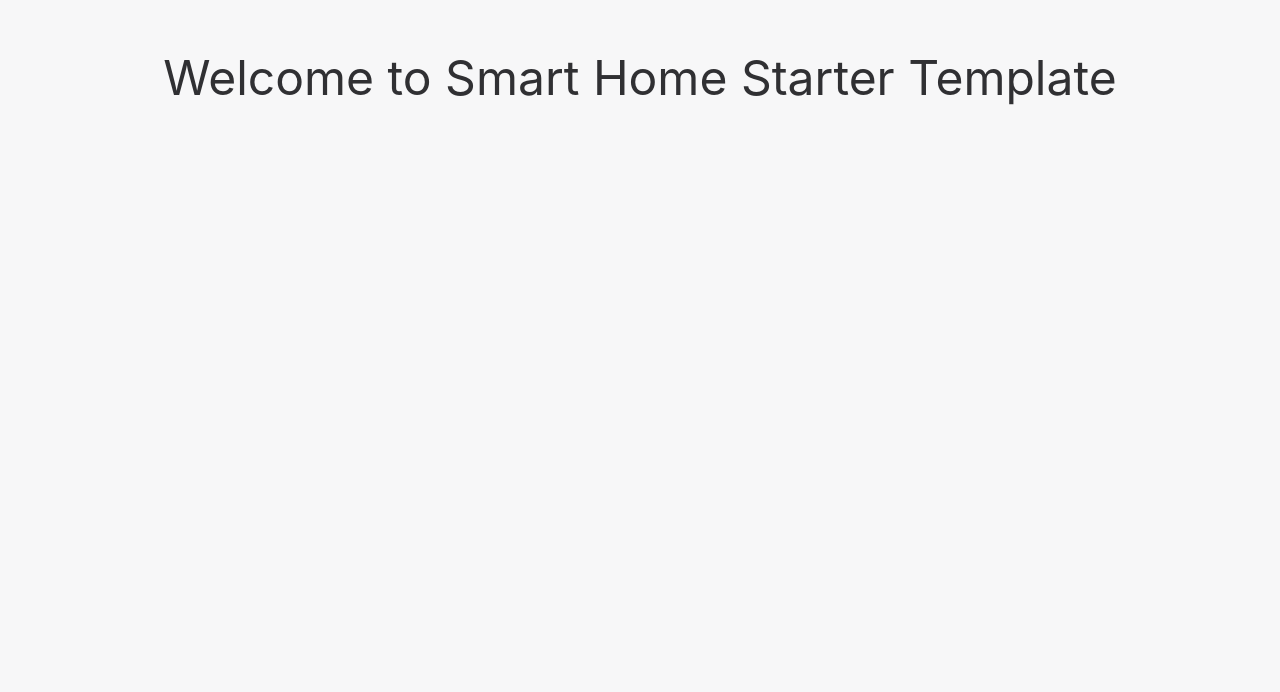
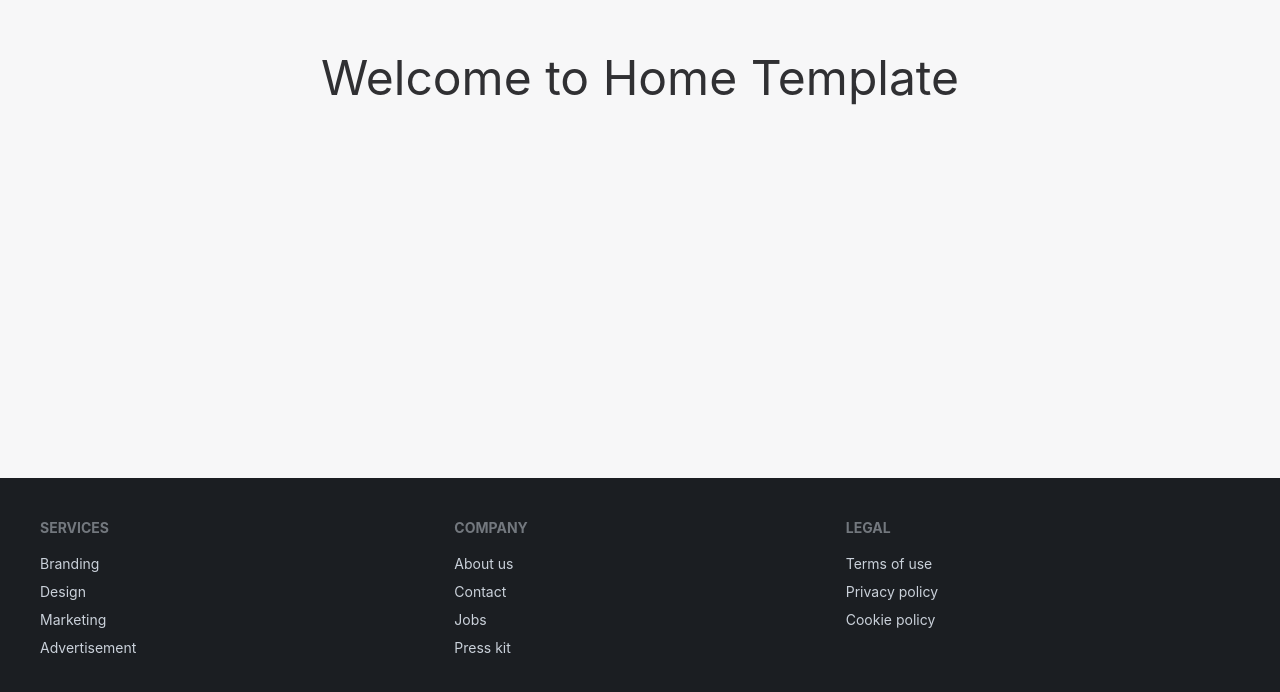
Before and after one commit to arefinnuman/rapid-refresh, a React (Create React App) app: page /assessments in a window 1280 px wide. Shown: the part 386-1078 px from the top of the page. Before the commit the page ends 864 px from the top, so only its background shows below. Built offline with nearby package versions, Linux system fonts and the light colour scheme.

Commit message:
Footer added

```diff
--- a/public/index.html
+++ b/public/index.html
@@ -13,7 +13,7 @@
 
     <link rel="manifest" href="%PUBLIC_URL%/manifest.json" />
 
-    <title>React App</title>
+    <title>Rapid Refresh</title>
   </head>
   <body>
     <noscript>You need to enable JavaScript to run this app.</noscript>
--- a/src/Components/Assessments.jsx
+++ b/src/Components/Assessments.jsx
@@ -2,10 +2,8 @@
 
 const Assessments = () => {
   return (
-    <div>
-      <div className="flex min-h-screen justify-center items-center">
-        <h1 className="text-5xl">Welcome to Smart Home Starter Template</h1>
-      </div>
+    <div className="flex min-h-screen justify-center items-center">
+      <h1 className="text-5xl">Welcome to Home Template</h1>
     </div>
   );
 };
--- a/src/Components/Blog.jsx
+++ b/src/Components/Blog.jsx
@@ -1,11 +1,11 @@
-import React from 'react';
+import React from "react";
 
 const Blog = () => {
-    return (
-        <div>
-            <h1>Blog</h1>
-        </div>
-    );
+  return (
+    <div className="flex min-h-screen justify-center items-center">
+      <h1 className="text-5xl">Welcome to Blog Template</h1>
+    </div>
+  );
 };
 
 export default Blog;
--- /dev/null
+++ b/src/Components/Footer.jsx
@@ -0,0 +1,33 @@
+import React from "react";
+import { Link } from "react-router-dom";
+
+const Footer = () => {
+  return (
+    <div>
+      <footer className="footer p-10 bg-neutral text-neutral-content">
+        <div>
+          <span className="footer-title">Services</span>
+          <Link className="link link-hover">Branding</Link>
+          <Link className="link link-hover">Design</Link>
+          <Link className="link link-hover">Marketing</Link>
+          <Link className="link link-hover">Advertisement</Link>
+        </div>
+        <div>
+          <span className="footer-title">Company</span>
+          <Link className="link link-hover">About us</Link>
+          <Link className="link link-hover">Contact</Link>
+          <Link className="link link-hover">Jobs</Link>
+          <Link className="link link-hover">Press kit</Link>
+        </div>
+        <div>
+          <span className="footer-title">Legal</span>
+          <Link className="link link-hover">Terms of use</Link>
+          <Link className="link link-hover">Privacy policy</Link>
+          <Link className="link link-hover">Cookie policy</Link>
+        </div>
+      </footer>
+    </div>
+  );
+};
+
+export default Footer;
--- a/src/Components/Root.jsx
+++ b/src/Components/Root.jsx
@@ -1,12 +1,14 @@
-import React from 'react';
-import { Outlet } from 'react-router-dom';
-import Header from './Header';
+import React from "react";
+import { Outlet } from "react-router-dom";
+import Footer from "./Footer";
+import Header from "./Header";
 
 const Root = () => {
   return (
     <div>
       <Header></Header>
       <Outlet></Outlet>
+      <Footer></Footer>
     </div>
   );
 };
--- a/src/Components/Statistics.jsx
+++ b/src/Components/Statistics.jsx
@@ -1,11 +1,11 @@
-import React from 'react';
+import React from "react";
 
 const Statistics = () => {
-    return (
-        <div>
-            <h1>Hello This is Statistics</h1>
-        </div>
-    );
+  return (
+    <div className="flex min-h-screen justify-center items-center">
+      <h1 className="text-5xl">Welcome to Statistics Template</h1>
+    </div>
+  );
 };
 
 export default Statistics;
```
Also changed, not shown: 1 other file (tests, documents, lock files or other folders). Lines whose indentation alone changed are shown as unchanged.
